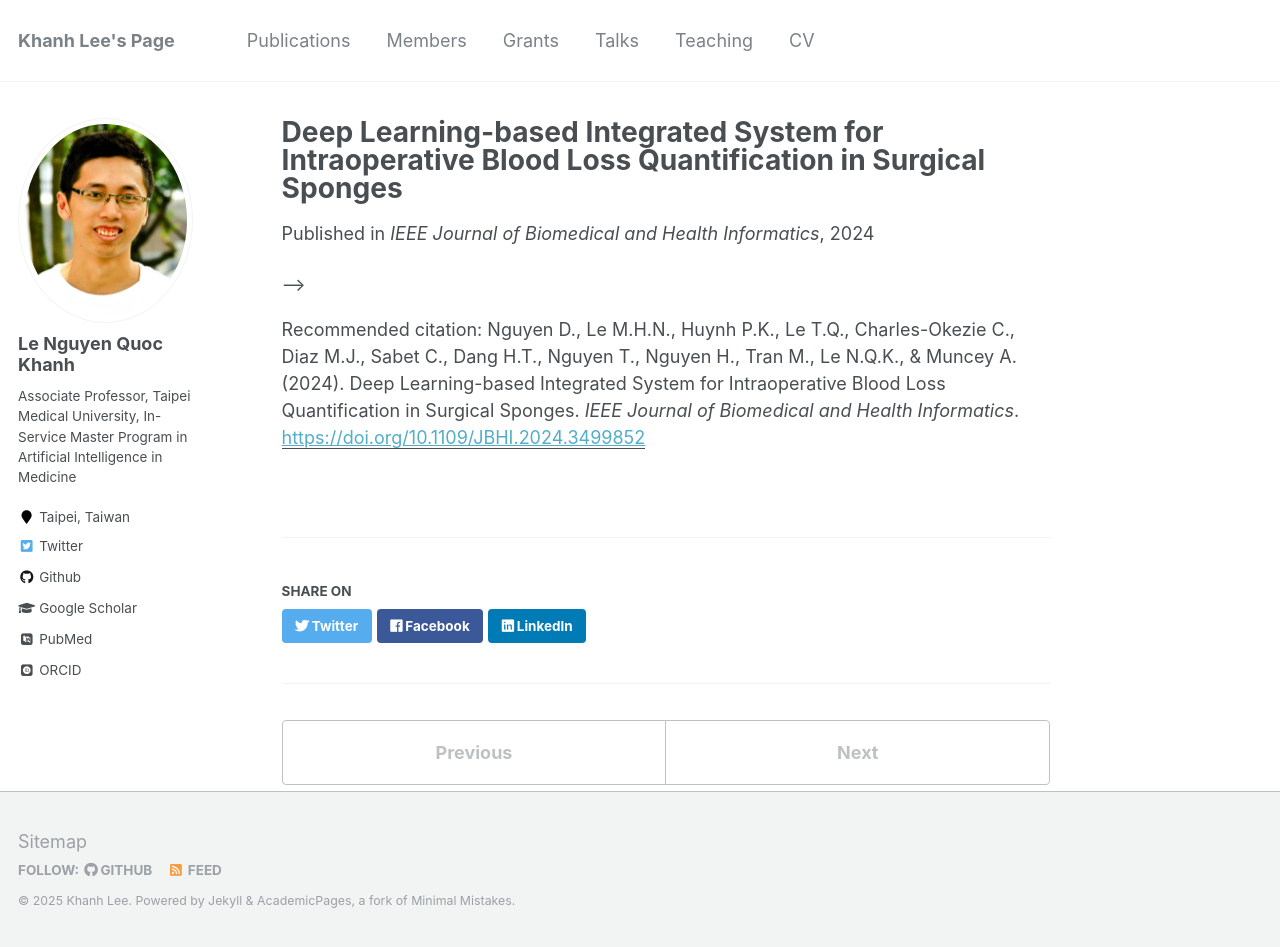
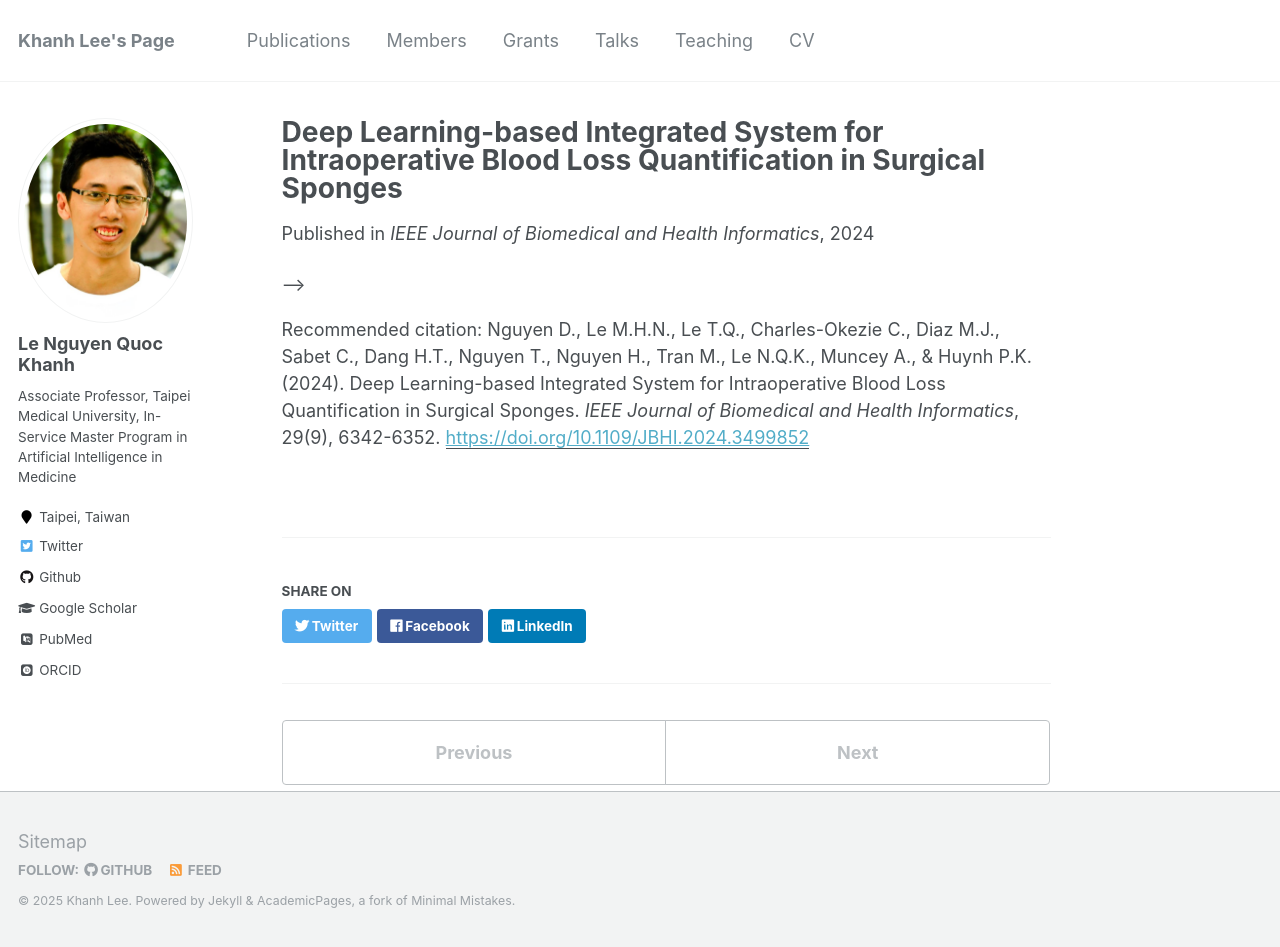
Before and after one commit to khanhlee/khanhlee.github.io, a Jekyll site: the page built from _publications/2024-11-15-Sponges.md, in a window 1280 px wide and 947 px high. Built offline with Jekyll 4.4.1, drawn with Linux system fonts in a browser that asks for light colours; some web fonts are replaced.

Commit message:
Update 2024-11-15-Sponges.md

```diff
--- a/_publications/2024-11-15-Sponges.md
+++ b/_publications/2024-11-15-Sponges.md
@@ -5,5 +5,5 @@ permalink: /publication/2024-11-15-Sponges
 date: 2024-11-15
 venue: 'IEEE Journal of Biomedical and Health Informatics'
 paperurl: 'https://doi.org/10.1109/JBHI.2024.3499852'
-citation: 'Nguyen D., Le M.H.N., Huynh P.K., Le T.Q., Charles-Okezie C., Diaz M.J., Sabet C., Dang H.T., Nguyen T., Nguyen H., Tran M., Le N.Q.K., & Muncey A. (2024). Deep Learning-based Integrated System for Intraoperative Blood Loss Quantification in Surgical Sponges. <i>IEEE Journal of Biomedical and Health Informatics</i>.'
+citation: 'Nguyen D., Le M.H.N., Le T.Q., Charles-Okezie C., Diaz M.J., Sabet C., Dang H.T., Nguyen T., Nguyen H., Tran M., Le N.Q.K., Muncey A., & Huynh P.K. (2024). Deep Learning-based Integrated System for Intraoperative Blood Loss Quantification in Surgical Sponges. <i>IEEE Journal of Biomedical and Health Informatics</i>, 29(9), 6342-6352.'
 ---
```
